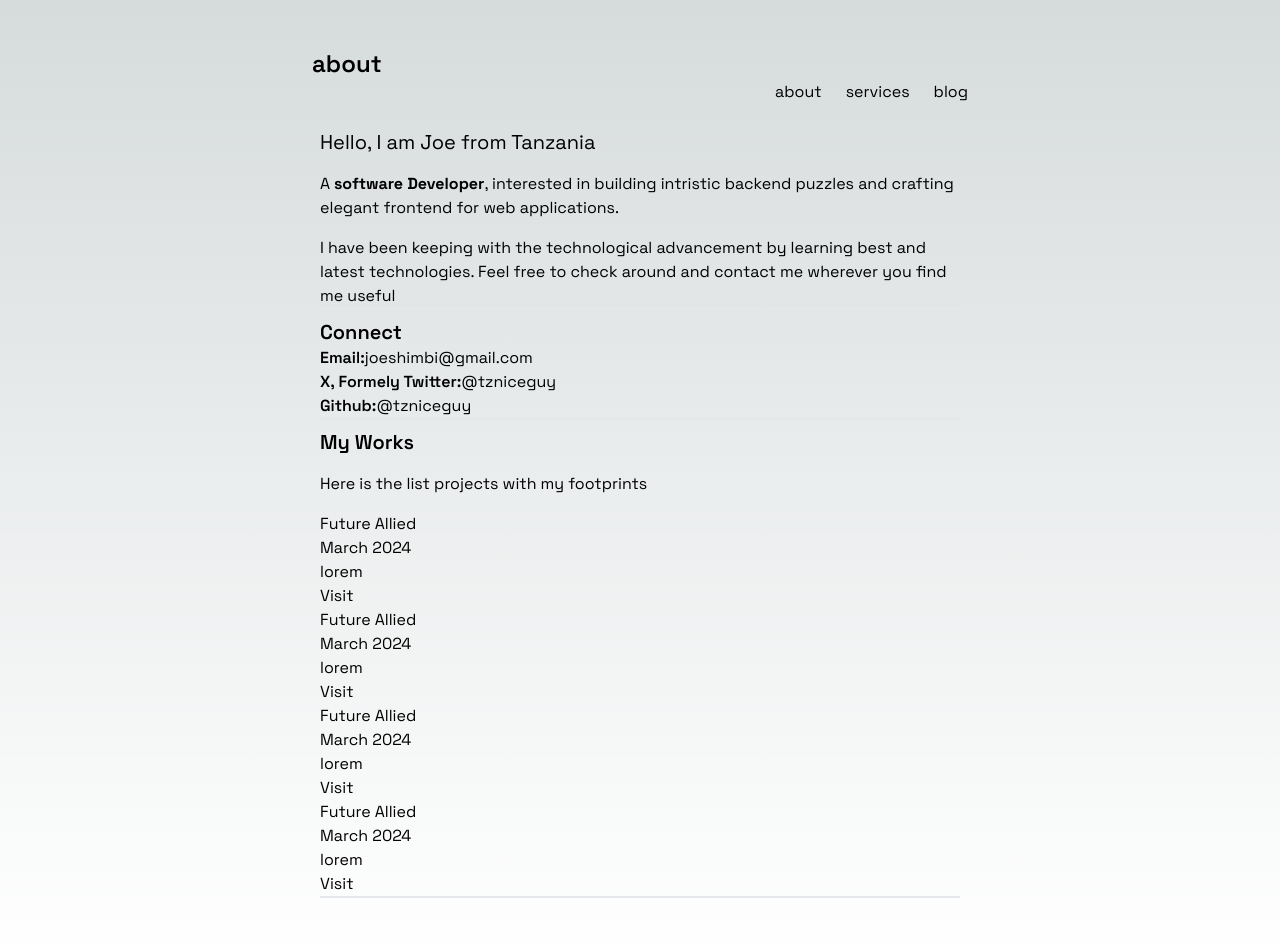
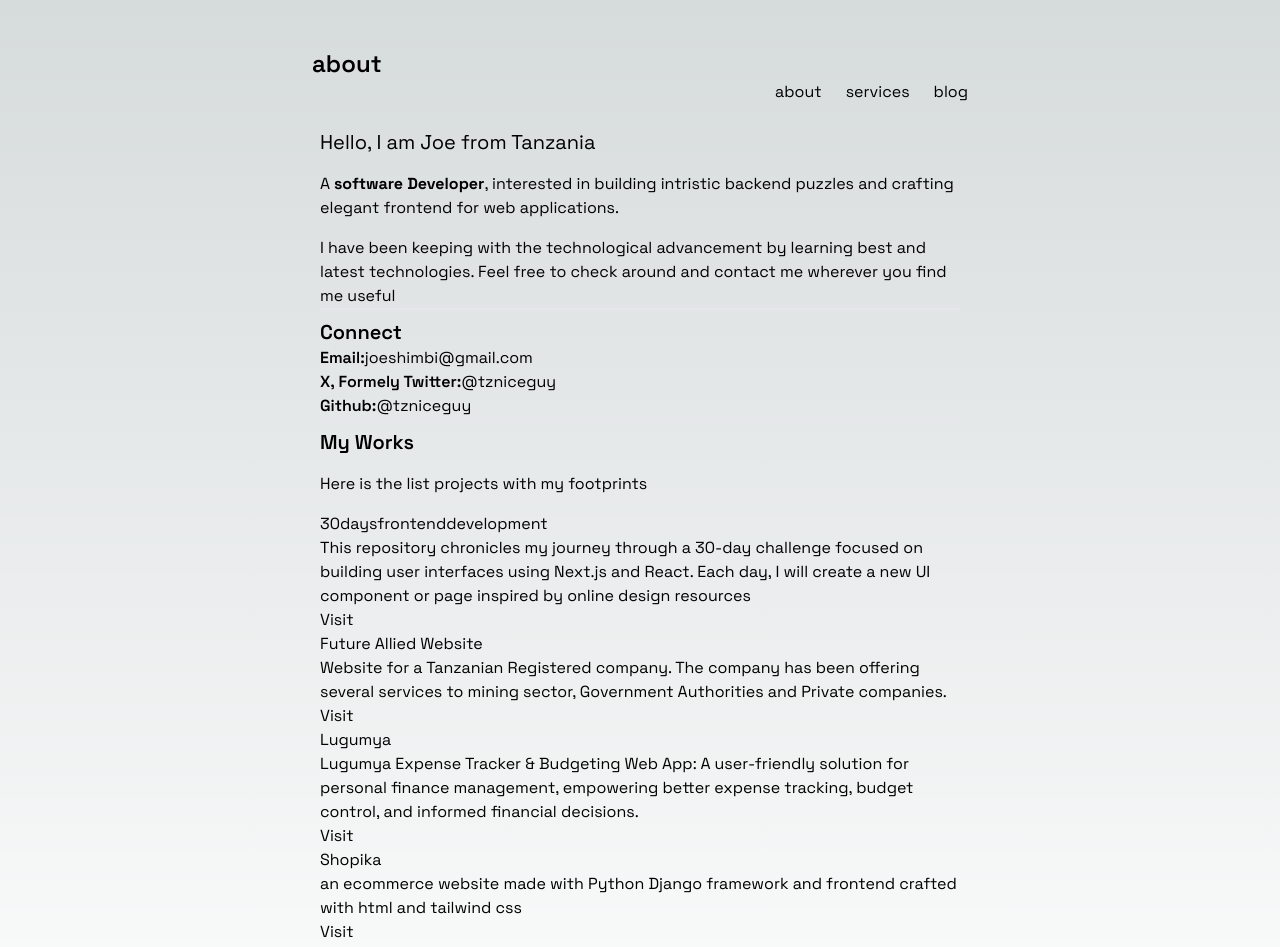
Before and after one commit to tzniceguy/myportifolio, a Next.js app: page / in a window 1280 px wide. Shown: the top 947 px of the page. Built offline with nearby package versions, Linux system fonts and the light colour scheme.

Commit message:
added projects with my footprints

```diff
--- a/app/data.ts
+++ b/app/data.ts
@@ -1,26 +1,33 @@
 export const build = [
   {
-    title: "Future Allied",
-    date: "March 2024",
-    description: "lorem",
+    title: "30daysfrontenddevelopment",
+    description:
+      "This repository chronicles my journey through a 30-day challenge focused on building user interfaces using Next.js and React. Each day, I will create a new UI component or page inspired by online design resources",
+    link: "https://30daysfrontenddevelopment.vercel.app/",
+  },
+  {
+    title: "Future Allied Website",
+    description:
+      "Website for a Tanzanian Registered company. The company has been offering several services to mining sector, Government Authorities and Private companies.",
+    link: "https://futureallied.co.tz",
+  },
+  {
+    title: "Lugumya",
+    description:
+      "Lugumya Expense Tracker & Budgeting Web App: A user-friendly solution for personal finance management, empowering better expense tracking, budget control, and informed financial decisions.",
     link: "/",
   },
   {
-    title: "Future Allied",
-    date: "March 2024",
-    description: "lorem",
-    link: "/",
+    title: "Shopika",
+    description:
+      "an ecommerce website made with Python Django framework and frontend crafted with html and tailwind css",
+    link: "/b",
   },
+  { title: "EDITH", description: "", link: "/", image: "/projectimage.jpg" },
   {
-    title: "Future Allied",
-    date: "March 2024",
-    description: "lorem",
-    link: "/",
-  },
-  {
-    title: "Future Allied",
-    date: "March 2024",
-    description: "lorem",
+    title: "candSqlLite",
+    description:
+      "A semister project i made in Data insertion and retrieval from database using C and Sqlite Database",
     link: "/",
   },
 ];
```
